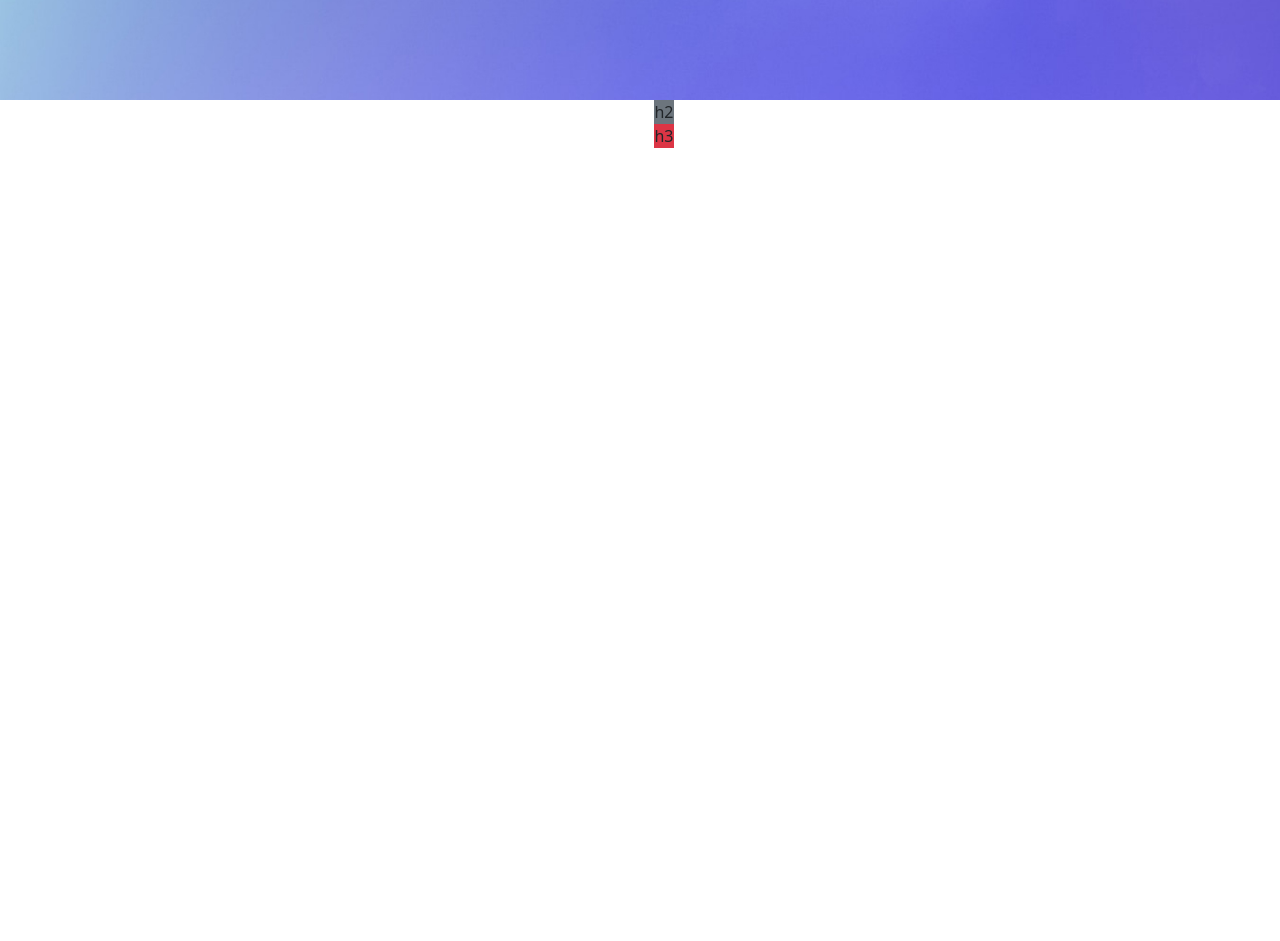
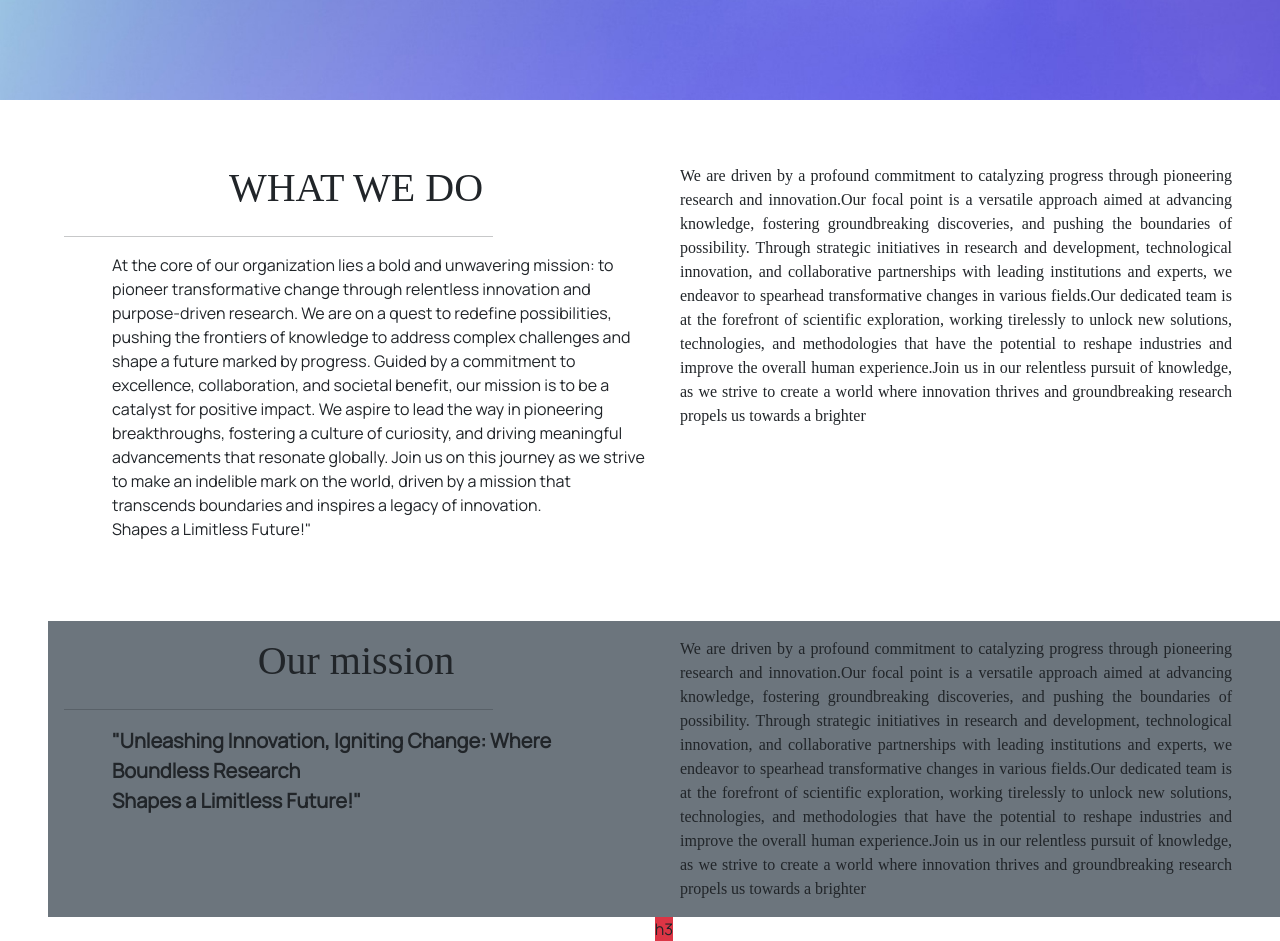
Before and after one commit to fpstj/2idrja_react_app, a React (Create React App) app: page / in a window 1280 px wide. Shown: the part 700-1641 px from the top of the page. Before the commit the page ends 848 px from the top, so only its background shows below. Built offline with nearby package versions, Linux system fonts and the light colour scheme.

Commit message:
first row of mission,adding  wallpaper

```diff
--- a/src/OurMission.css
+++ b/src/OurMission.css
@@ -0,0 +1,19 @@
+@import url('https://fonts.googleapis.com/css2?family=Lora:wght@4000&display=swap');
+
+@import url('https://fonts.googleapis.com/css2?family=Manrope&display=swap');
+
+body {
+  font-family: 'Manrope', sans-serif;
+}
+
+h1 {
+  font-family: 'Lora', serif;
+}
+
+.paragraph {
+  text-align: justify;
+}
+
+hr {
+  margin-inline-end: 155px;
+}
--- a/src/OurMission.jsx
+++ b/src/OurMission.jsx
@@ -6,11 +6,65 @@ const OurMisiion = () => {
     <>
       <div className="mission-content d-flex flex-column justify-content-center align-items-center h-75 ps-5">
         {/* 1st row */}
-        <div className="d-flex flex-row bg-primary h-100">
-          <div></div>
+        <div className="d-flex flex-row h-75 py-5">
+          <div className="d-flex flex-column col-6 p-3">
+            <h1>WHAT WE DO</h1>
+            <hr />
+            <p className=" text-start ps-5">
+              At the core of our organization lies a bold and unwavering mission: to pioneer
+              transformative change through relentless innovation and purpose-driven research. We
+              are on a quest to redefine possibilities, pushing the frontiers of knowledge to
+              address complex challenges and shape a future marked by progress. Guided by a
+              commitment to excellence, collaboration, and societal benefit, our mission is to be a
+              catalyst for positive impact. We aspire to lead the way in pioneering breakthroughs,
+              fostering a culture of curiosity, and driving meaningful advancements that resonate
+              globally. Join us on this journey as we strive to make an indelible mark on the world,
+              driven by a mission that transcends boundaries and inspires a legacy of innovation.
+              <br />
+              Shapes a Limitless Future!"
+            </p>
+          </div>
+          <div className="d-flex flex-column col-6 p-3 pe-5 paragraph">
+            We are driven by a profound commitment to catalyzing progress through pioneering
+            research and innovation.Our focal point is a versatile approach aimed at advancing
+            knowledge, fostering groundbreaking discoveries, and pushing the boundaries of
+            possibility. Through strategic initiatives in research and development, technological
+            innovation, and collaborative partnerships with leading institutions and experts, we
+            endeavor to spearhead transformative changes in various fields.Our dedicated team is at
+            the forefront of scientific exploration, working tirelessly to unlock new solutions,
+            technologies, and methodologies that have the potential to reshape industries and
+            improve the overall human experience.Join us in our relentless pursuit of knowledge, as
+            we strive to create a world where innovation thrives and groundbreaking research propels
+            us towards a brighter
+          </div>
         </div>
-        <div className="d-flex flex-row bg-secondary h-100">h2</div>
-        <div className="d-flex flex-row bg-danger h-100">h3</div>
+
+        <div className="d-flex flex-row bg-secondary h-75">
+          <div className="d-flex flex-column col-6 p-3">
+            <h1>Our mission</h1>
+            <hr />
+            <p className="fw-bold fs-5 text-start ps-5">
+              "Unleashing Innovation, Igniting Change: Where Boundless Research
+              <br />
+              Shapes a Limitless Future!"
+            </p>
+          </div>
+          <div className="d-flex flex-column col-6 p-3 pe-5 paragraph">
+            We are driven by a profound commitment to catalyzing progress through pioneering
+            research and innovation.Our focal point is a versatile approach aimed at advancing
+            knowledge, fostering groundbreaking discoveries, and pushing the boundaries of
+            possibility. Through strategic initiatives in research and development, technological
+            innovation, and collaborative partnerships with leading institutions and experts, we
+            endeavor to spearhead transformative changes in various fields.Our dedicated team is at
+            the forefront of scientific exploration, working tirelessly to unlock new solutions,
+            technologies, and methodologies that have the potential to reshape industries and
+            improve the overall human experience.Join us in our relentless pursuit of knowledge, as
+            we strive to create a world where innovation thrives and groundbreaking research propels
+            us towards a brighter
+          </div>
+        </div>
+
+        <div className="d-flex flex-row bg-danger h-75">h3</div>
       </div>
     </>
   );
```
Also changed, not shown: public/images/passion led us here.png (added).
